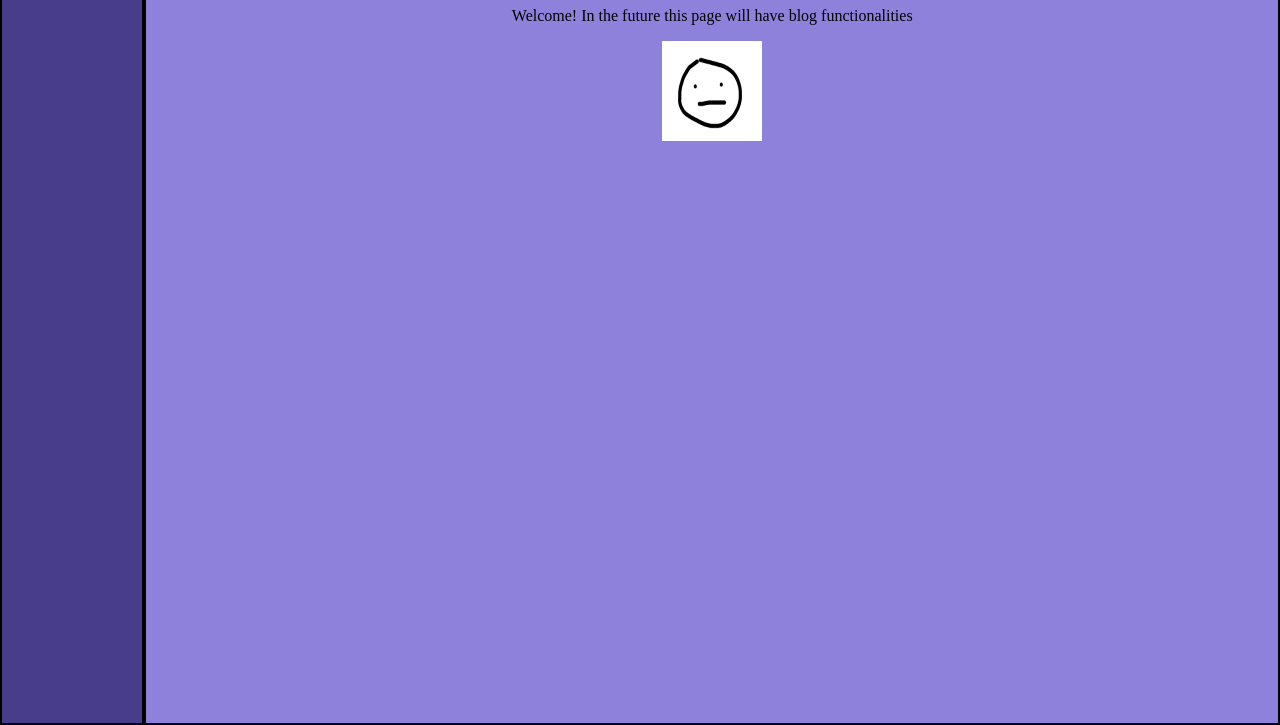
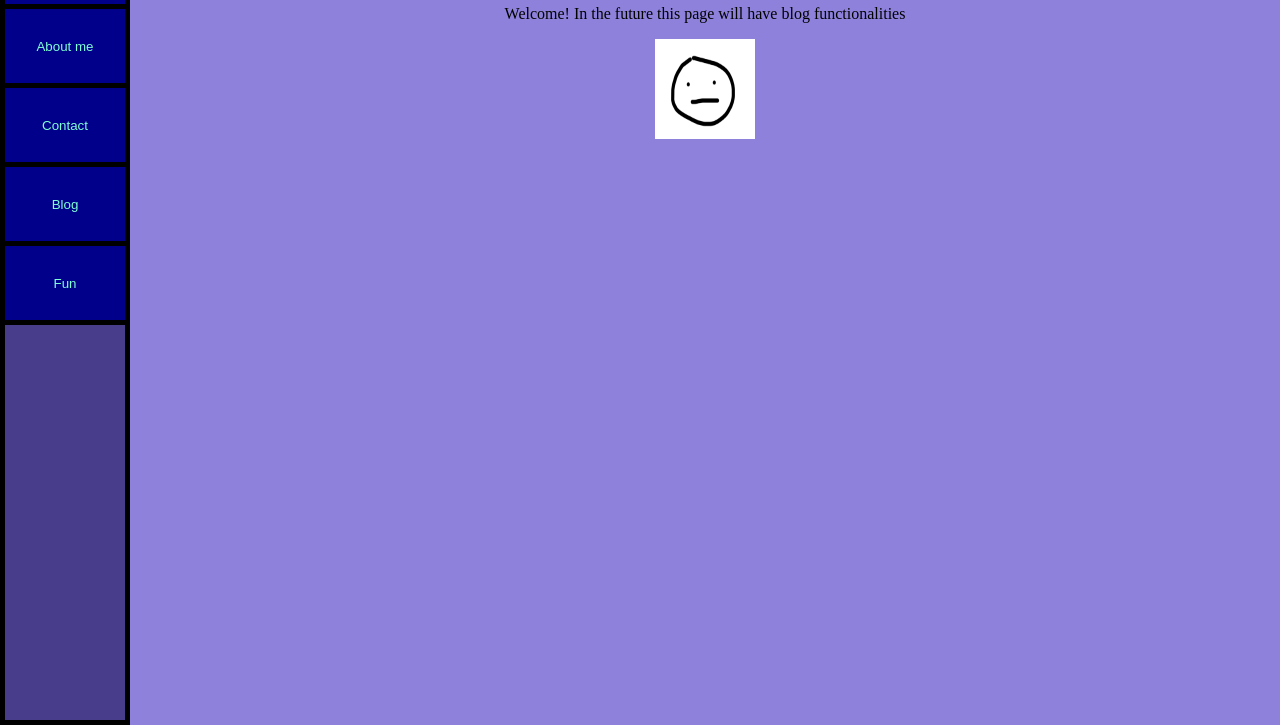
Before and after one commit to emi382/personalpage, a plain HTML site: page subpages/blog/blog.html in a window 1280 px wide. Shown: the part 75-800 px from the top of the page. Drawn offline with Linux system fonts and the light colour scheme.

Commit message:
Added buttons to blog

```diff
--- a/subpages/blog/blog.html
+++ b/subpages/blog/blog.html
@@ -8,7 +8,11 @@
   <body>
     <div class="flex_container">
       <div class="sidebar">
-        <p>this will be a sidebar</p>
+        <button type="button">Home</button>
+        <button type="button">About me</button>
+        <button type="button">Contact</button>
+        <button type="button">Blog</button>
+        <button type="button">Fun</button>
       </div>
       <div class="content">
         <h1>Emi's blog</h1>
--- a/subpages/blog/blog_style.css
+++ b/subpages/blog/blog_style.css
@@ -11,17 +11,28 @@ html, body{
 
 /*grow and shrink specify at which rate items grow or shrink. 0 means no growing/shrinking happens, 1 means it grows/shrinks at a rate of 1 compared to other items*/
 .sidebar {
+    display:flex;
+    flex-direction:column;
     background-color:darkslateblue;
-    border:black solid 2px;
+    border:black solid 5px;
     /*flex 0 0 means it won't grow or shrink by default from its 120px value. it will still shrink a bit when making the window smaller but that's not a bug*/
     flex:0 0 120px;
-    padding:0.8%;
+}
+
+.sidebar button {
+    min-height:30px;
+    width:100%;
+    height:10%;
+    flex:0 1 auto;
+    border:black solid;
+    border-width:0 0 5px 0;
+    color:aquamarine;
+    background-color:darkblue;
 }
 
 /* if flex basis is auto, it looks for a width declaration. if flex basis is 0, everything shrinks evenly because there's no basis to respect*/
 .content {
     background-color:rgb(141, 129, 219);
-    border:black solid 2px;
     flex:1 1 90%;
     text-align:center;
 }
```
